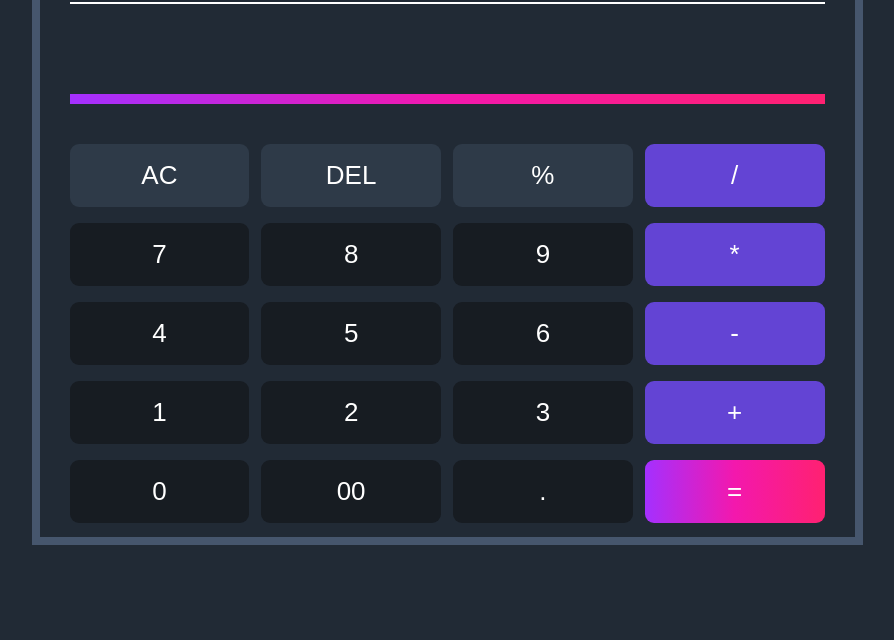
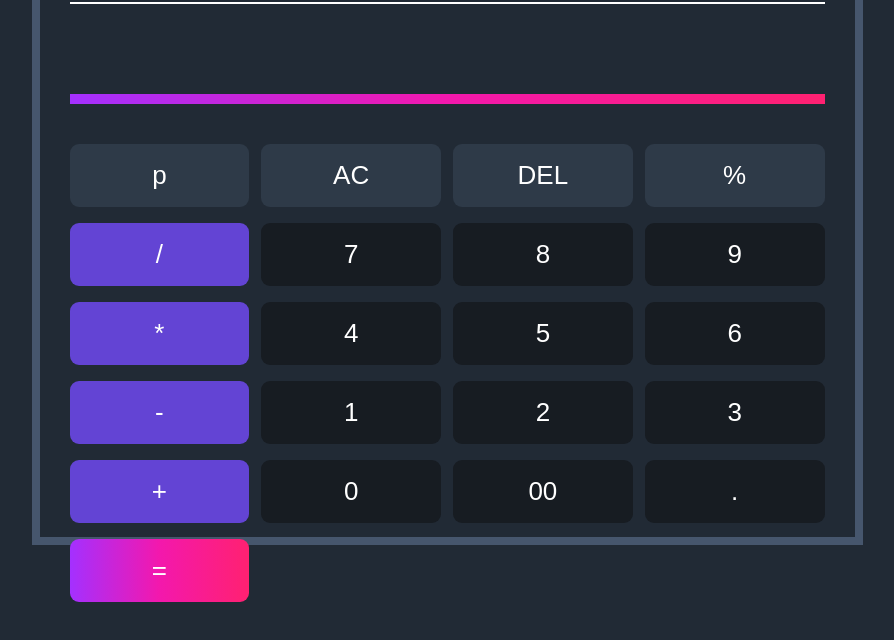
Before and after one commit to alishermurodov/Calculator, a plain HTML site: page index.html in a window 1280 px wide. Shown: the part 132-772 px from the top of the page, without its empty margins (193-1087 px from the left). Drawn offline with Linux system fonts and the light colour scheme.

Commit message:
added button

```diff
--- a/index.html
+++ b/index.html
@@ -18,6 +18,7 @@
         <input type="text" class="display" />
         <hr class="hr2">
         <div class="buttons">
+            <button class="grey ac" data-value="AC">p</button>
             <button class="grey ac" data-value="AC">AC</button>
             <button class="grey del" data-value="DEL">DEL</button>
             <button class="grey percent" data-value="%">%</button>
```
Also changed, not shown: main.js (line endings or trailing spaces).
